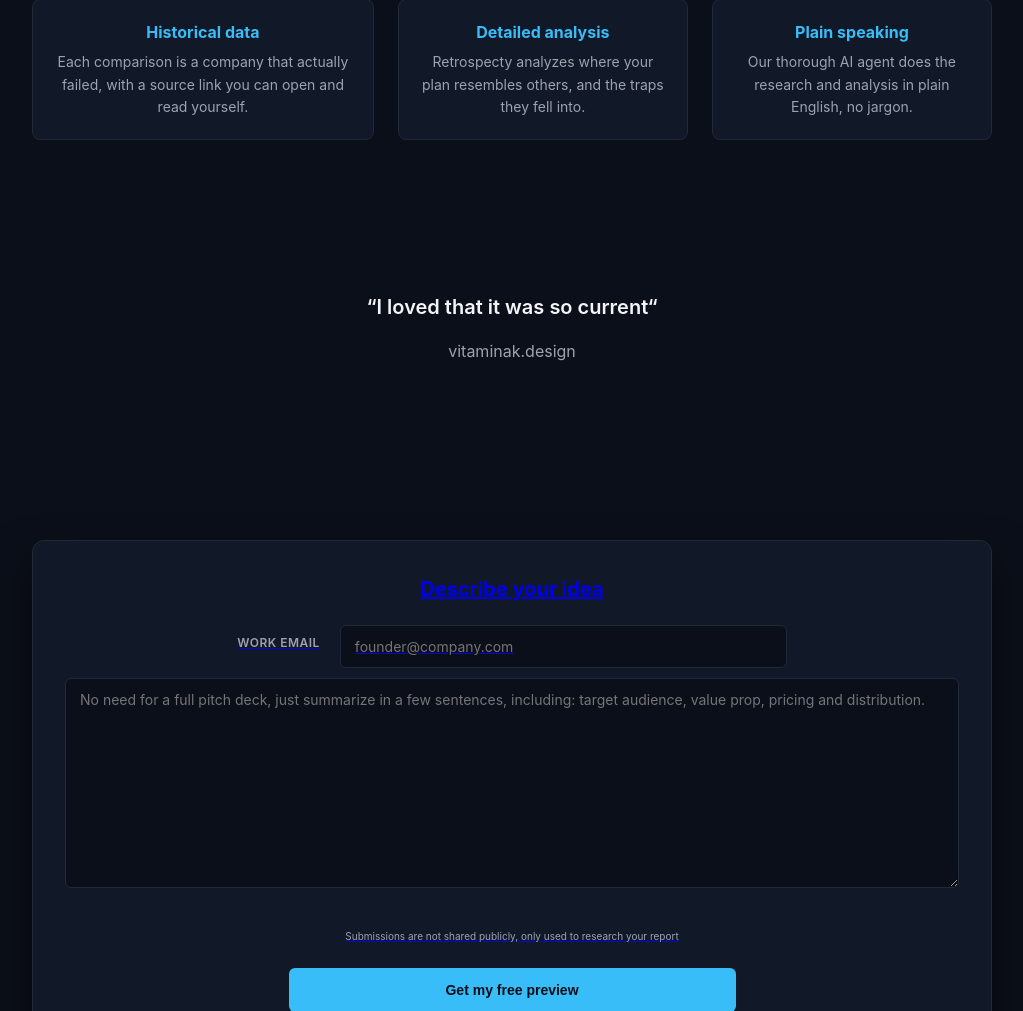
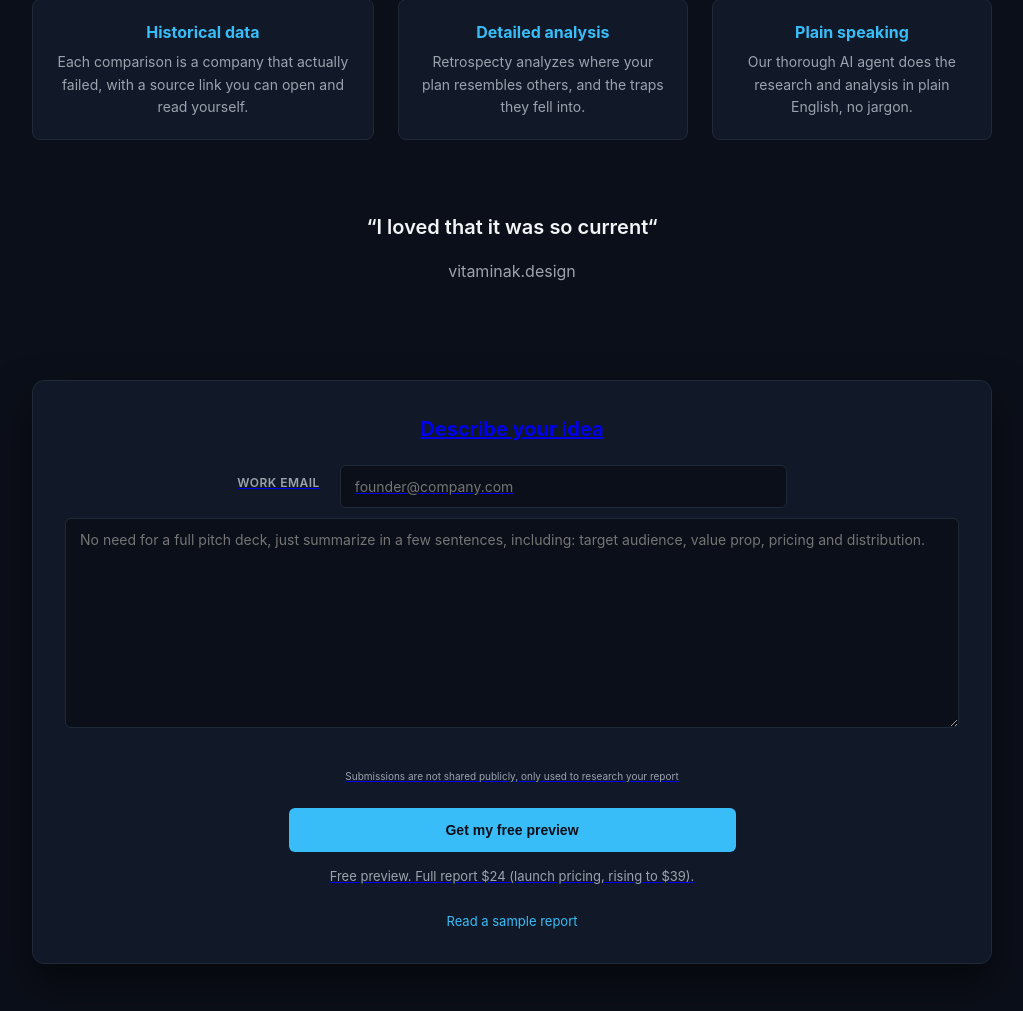
Before and after one commit to markbowley/retrospecty-portal, a FastAPI app: page / in a window 1280 px wide. Shown: the part 463-1474 px from the top of the page, without its empty margins (128-1151 px from the left). Run offline with FastAPI, Linux system fonts and the light colour scheme; some libraries are stand-ins or nearby versions.

Commit message:
Update style.css

```diff
--- a/static/style.css
+++ b/static/style.css
@@ -37,7 +37,7 @@ input#founder_email { max-width: 50%; margin:0; }
 button { background: var(--accent); color: #0b0f19; max-width: 50%; border: none; padding: 14px 24px; font-size: 14px; font-weight: 700; border-radius: 6px; cursor: pointer; width: 100%; transition: all 0.2s; }
 button:hover { background: var(--accent-hover); color: white; }
 .quote {
-  margin: 5em 0;
+  margin:0;
   padding: 1em;
   text-align: center;
 }
```
